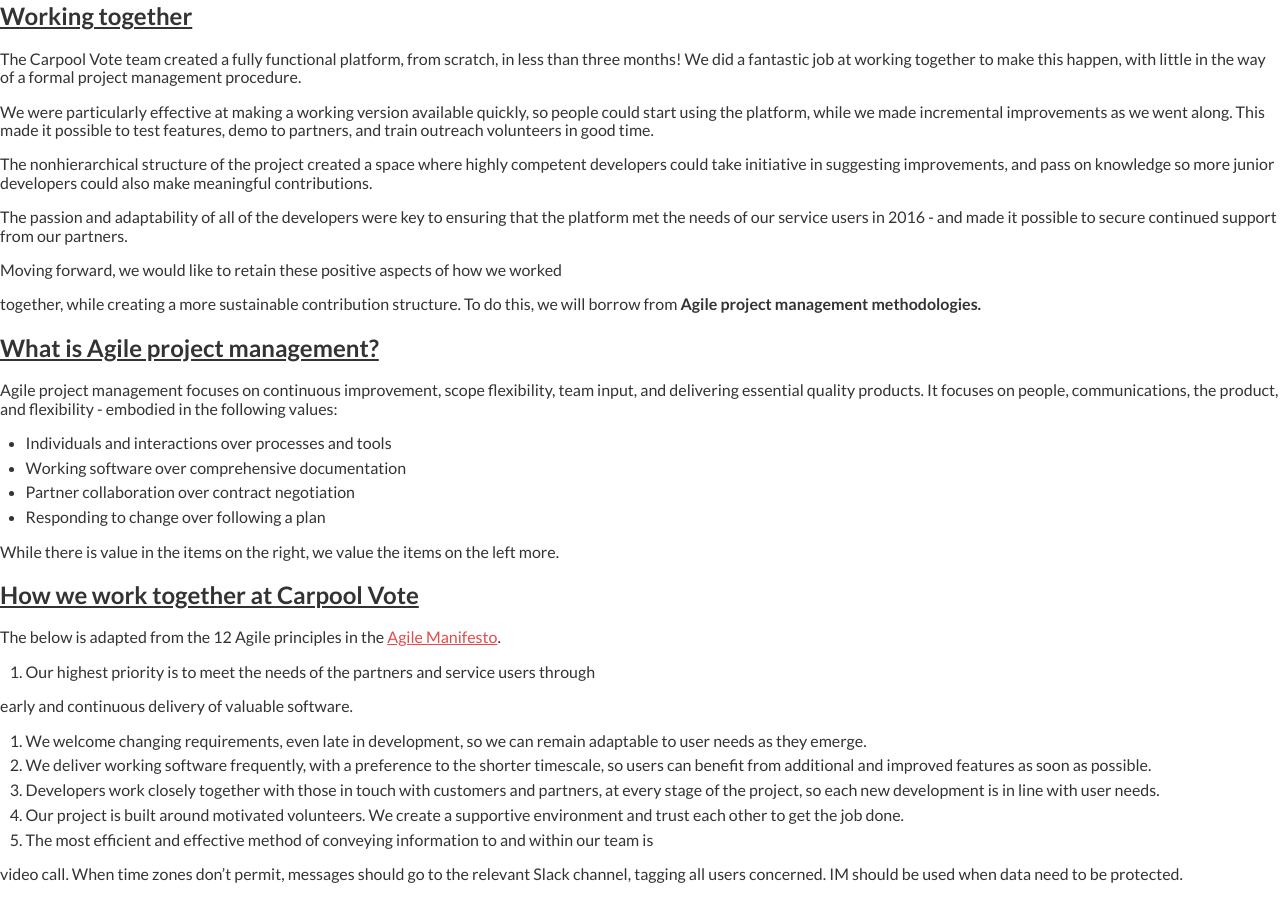
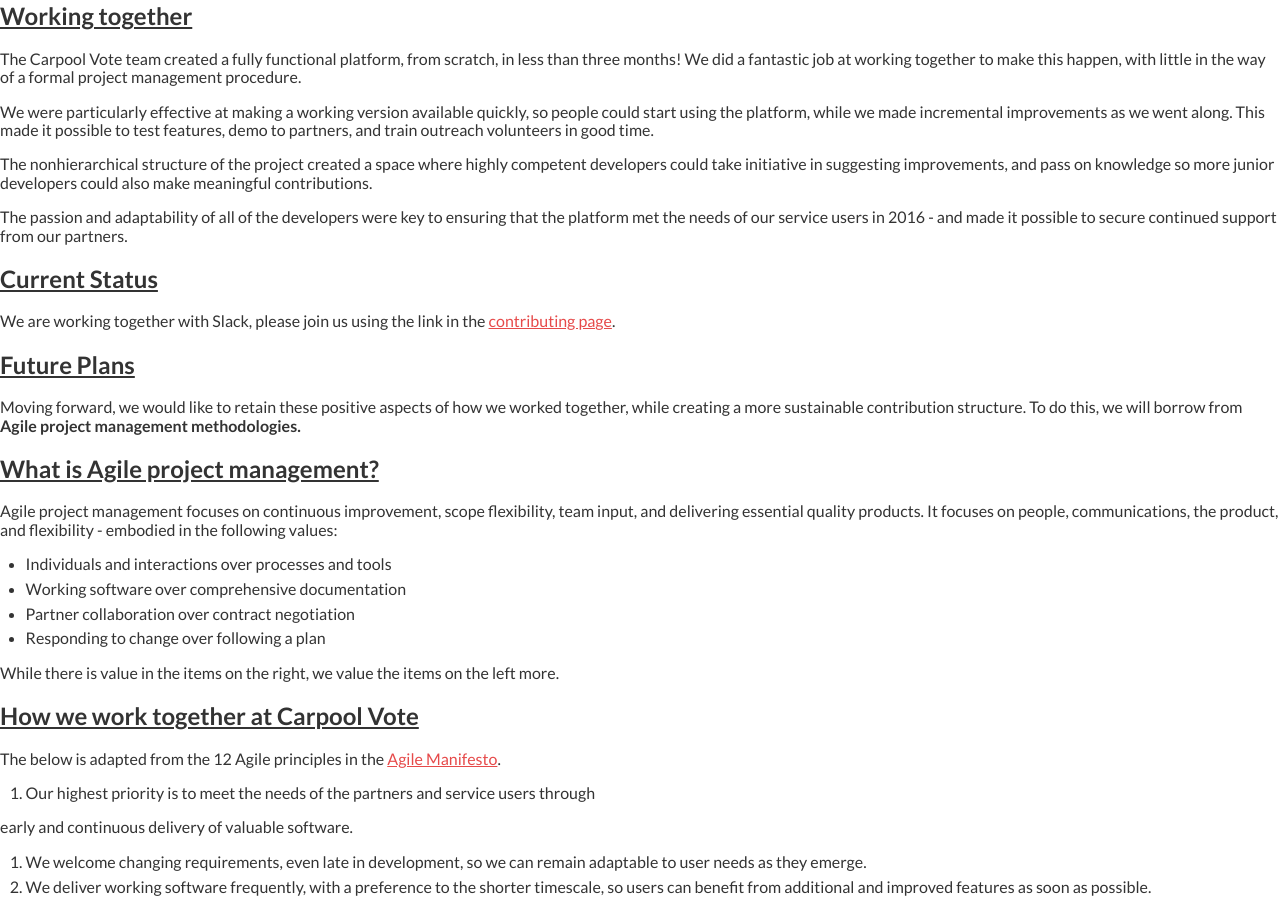
Before and after one commit to voteamerica/voteamerica.github.io, a Jekyll site: the page built from docs/working-together.md, in a window 1280 px wide and 900 px high, scrolled down 483 px. Built offline with Jekyll 4.4.1, drawn with Linux system fonts in a browser that asks for light colours; nearby versions of some CDN libraries; our own code applies the rules of GitHub Pages for plain Markdown files.

Commit message:
added  "Future Plans" and "Current Status" sections

```diff
--- a/docs/working-together.md
+++ b/docs/working-together.md
@@ -16,11 +16,14 @@ The nonhierarchical structure of the project created a space where highly compet
 
 The passion and adaptability of all of the developers were key to ensuring that the platform met the needs of our service users in 2016 - and made it possible to secure continued support from our partners.
 
+## <u>Current Status</u>
+
+We are working together with Slack, please join us using the link in the [contributing page](https://github.com/voteamerica/voteamerica.github.io/blob/master/docs/contributing.md).
+
+## <u>Future Plans</u>
 
 
-Moving forward, we would like to retain these positive aspects of how we worked
-
-together, while creating a more sustainable contribution structure. To do this, we will borrow from **Agile project management methodologies.**
+Moving forward, we would like to retain these positive aspects of how we worked together, while creating a more sustainable contribution structure. To do this, we will borrow from **Agile project management methodologies.**
 
 
 
```
